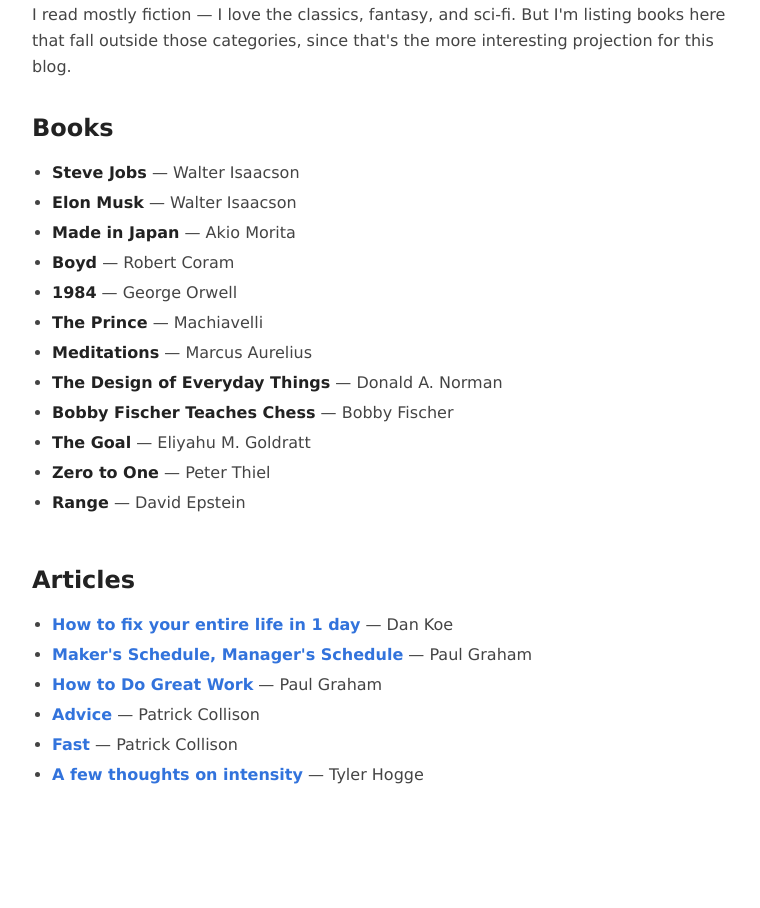
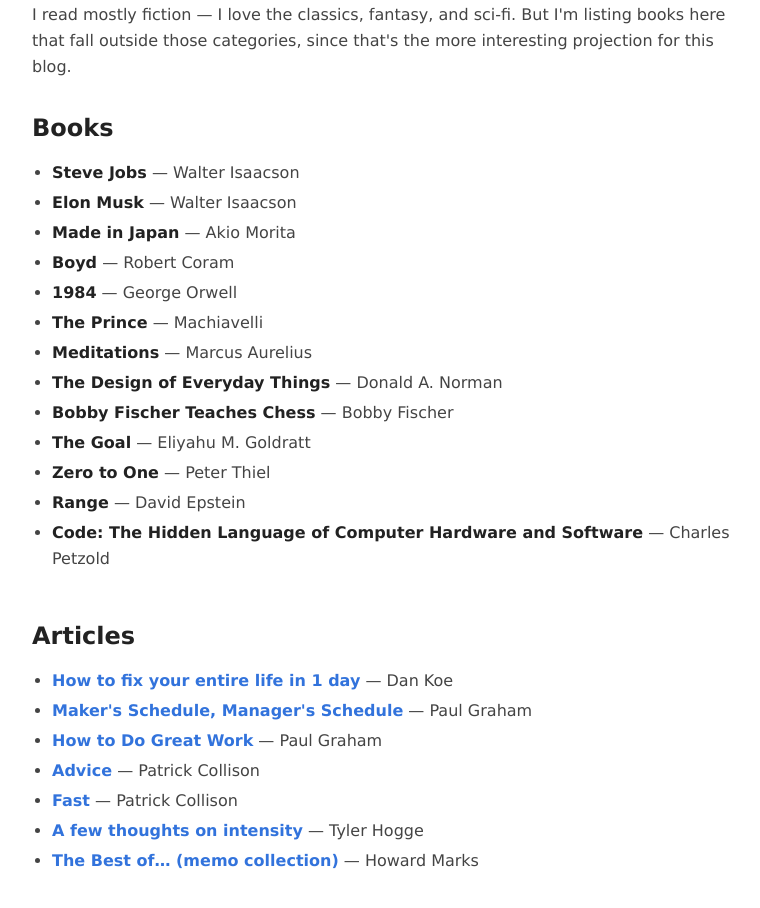
Before and after one commit to nichochar/nicholascharriere.com, an Astro site: page /reading in a window 1280 px wide. Shown: the part 190-1098 px from the top of the page, without its empty margins (248-1008 px from the left). Before the commit the page ends 1046 px from the top, so only its background shows below. Built offline with nearby package versions, Linux system fonts and the light colour scheme; Astro itself is replaced by a stand-in of ours.

Commit message:
reading: add Howard Marks memo collection; quotes: add Marcus Aurelius; reading: add Code book

```diff
--- a/src/pages/quotes.astro
+++ b/src/pages/quotes.astro
@@ -2,6 +2,10 @@
 import Layout from "../layouts/Layout.astro";
 
 const quotes = [
+  {
+    quote: "The universe is change; our life is what our thoughts make it.",
+    source: "Marcus Aurelius, Meditations 4.3",
+  },
   {
     quote: "Strive not to be a success, but rather to be of value.",
     source: "Albert Einstein",
--- a/src/pages/reading.astro
+++ b/src/pages/reading.astro
@@ -32,6 +32,11 @@ const articles = [
     url: "https://www.tylerhogge.com/blog/a-few-thoughts-on-intensity/",
     source: "Tyler Hogge",
   },
+  {
+    title: "The Best of… (memo collection)",
+    url: "https://www.oaktreecapital.com/insights/memo/the-best-of",
+    source: "Howard Marks",
+  },
 ];
 
 const books = [
@@ -47,6 +52,7 @@ const books = [
   { title: "The Goal", author: "Eliyahu M. Goldratt" },
   { title: "Zero to One", author: "Peter Thiel" },
   { title: "Range", author: "David Epstein" },
+  { title: "Code: The Hidden Language of Computer Hardware and Software", author: "Charles Petzold" },
 ];
 ---
 
```
